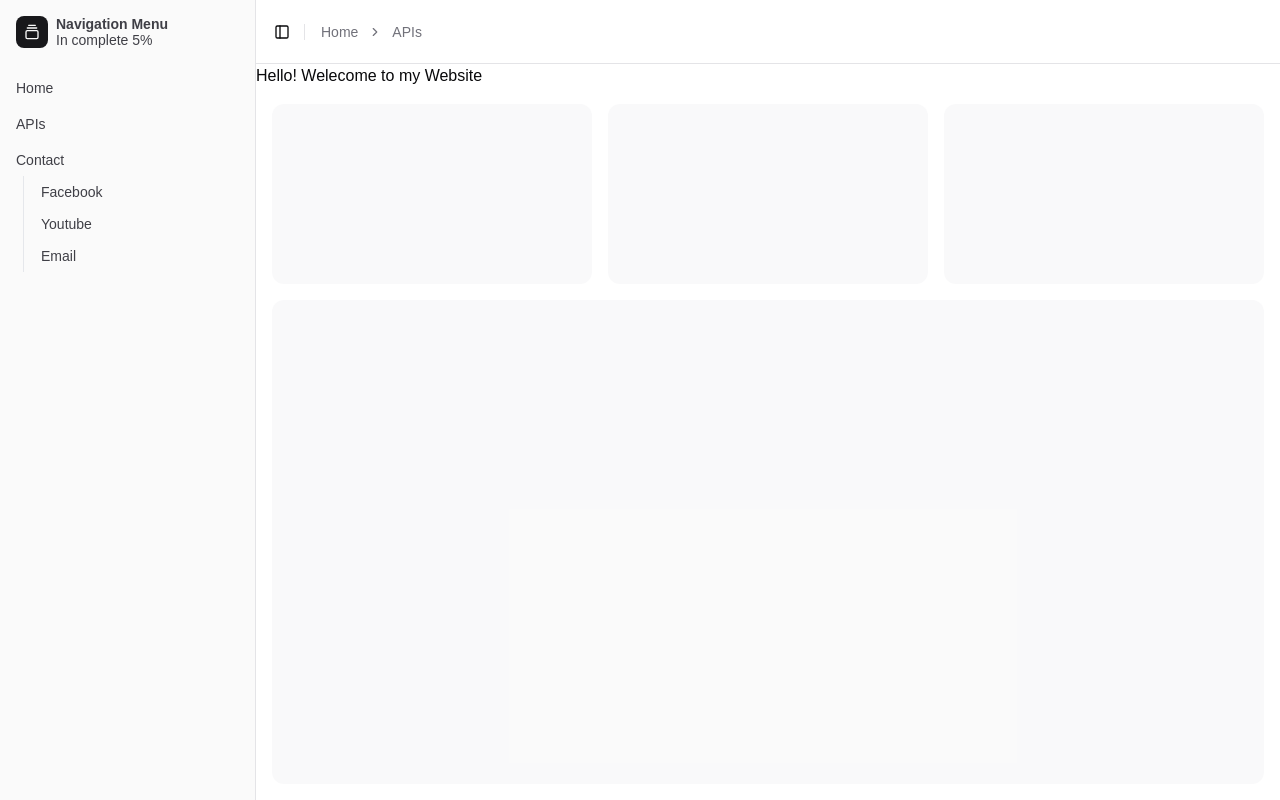
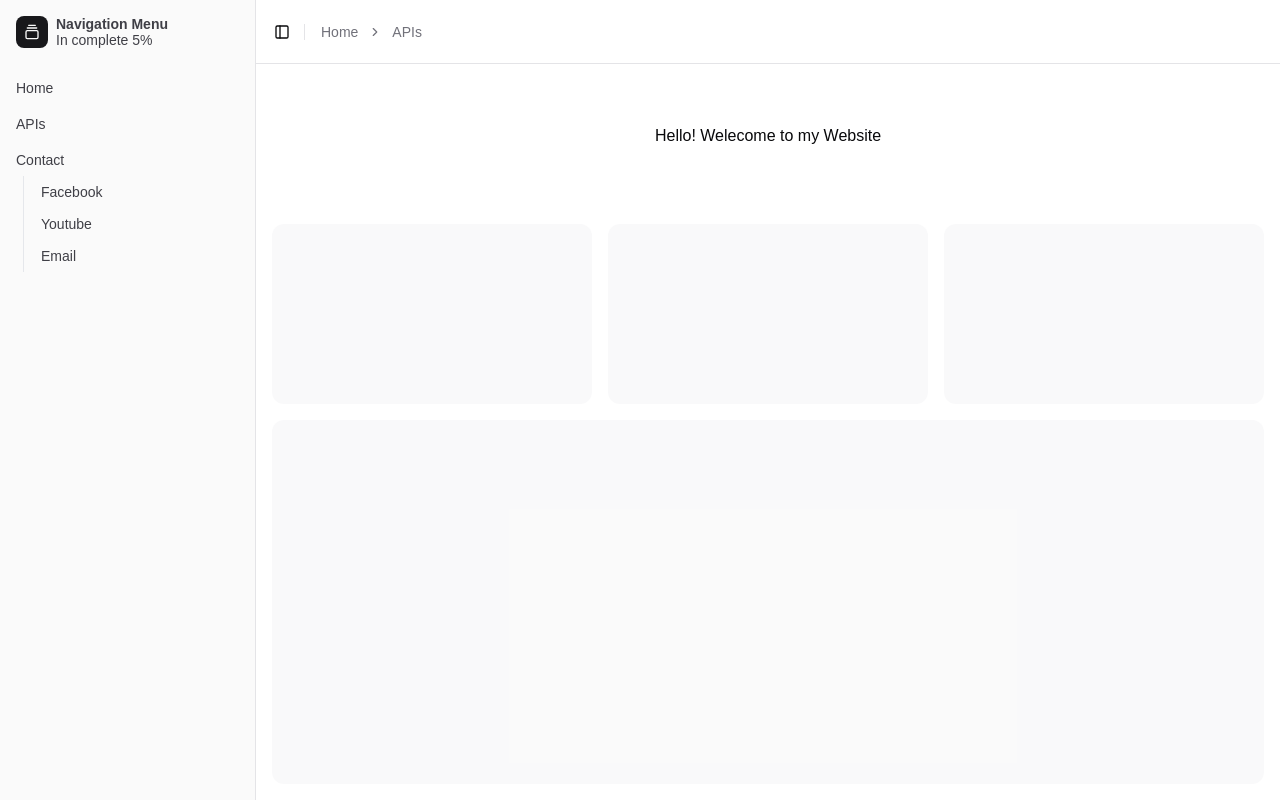
Before and after one commit to ACESunny/Chinanan, a Next.js app in the folder web/: page / in a window 1280 px wide. Built offline with nearby package versions, Linux system fonts and the light colour scheme.

Commit message:
Update page.jsx

```diff
--- a/web/src/app/page.jsx
+++ b/web/src/app/page.jsx
@@ -3,7 +3,7 @@ export default function Home() {
   return (
     <div>
       <main>
-        <p className="center">Hello! Welecome to my Website</p>
+        <p class="p-5 m-10 text-center">Hello! Welecome to my Website</p>
       </main>
     </div>
   );
```
